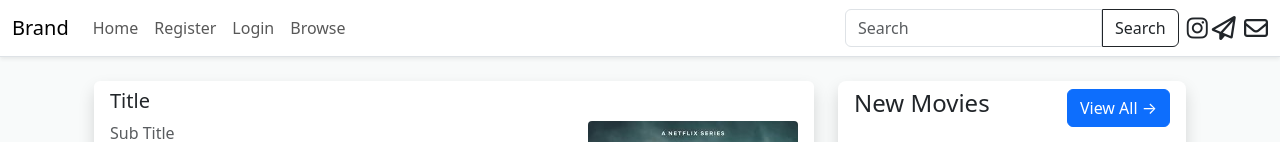
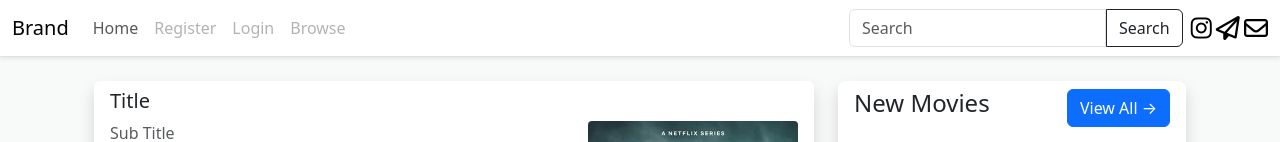
Before and after one commit to Roozbeh2007/my-project, a plain HTML site: page index.html in a window 1280 px wide. Shown: the top 142 px of the page. Drawn offline with nearby package versions, Linux system fonts and the light colour scheme.

Commit message:
disabled links

```diff
--- a/index.html
+++ b/index.html
@@ -26,13 +26,13 @@
                     <a class="nav-link" href="index.html">Home</a>
                   </li>
                   <li class="nav-item">
-                    <a class="nav-link" href="#">Register</a>
+                    <a class="nav-link disabled" href="#">Register</a>
                   </li>
                   <li class="nav-item">
-                    <a class="nav-link" href="#">Login</a>
+                    <a class="nav-link disabled" href="#">Login</a>
                   </li>
                   <li class="nav-item">
-                    <a class="nav-link" href="#">Browse</a>
+                    <a class="nav-link disabled" href="#">Browse</a>
                   </li>
                 </ul>
 
@@ -41,10 +41,10 @@
                   <button class="btn btn-outline-dark rounded-start-0" type="submit">Search</button>
                 </form>
 
-                <div class="icons d-none d-lg-block">
-                  <i class="fa-brands fa-instagram fa-xl"></i>
-                  <i class="fa-regular fa-paper-plane fa-xl me-1"></i>
-                  <i class="fa-regular fa-envelope fa-xl"></i>
+                <div class="icons d-none d-lg-block d-flex justify-content-between">
+                  <a href="#"><i class="fa-brands fa-instagram fa-xl"></i></a>
+                  <a href="#"><i class="fa-regular fa-paper-plane fa-xl"></i></a>
+                  <a href="#"><i class="fa-regular fa-envelope fa-xl"></i></a>
                </div>
               </div>
             </div>
@@ -57,7 +57,7 @@
          <div class="container mt-4">
             <div class="row d-flex justify-content-between m-auto">
 
-              <!-- Section Box -->
+              <!-- Section Movie Box -->
                 <div class="box col-12 col-lg-8">
 
                   <div class="movie-box w-100 rounded-3 m-0 shadow">
@@ -126,12 +126,13 @@
              </div>
 
                 </div>
-              <!-- End Section Box -->
+              <!-- End Section Movie Box -->
 
               <!-- Section Aside -->
               <div class="aside mt-5 mt-lg-0 col-12 col-lg-4">
                 <aside>
 
+                  <!-- Section New Movies -->
                    <div class="new-movies rounded-3 shadow">
                      <div class="row d-flex justify-content-between py-2 px-3">
                         <div class="col-6"><h4>New Movies</h4></div>
@@ -165,7 +166,9 @@
                         </div>
                       </div>
                    </div>
+                   <!-- End Section New Movies -->
 
+                   <!-- Section Genre -->
                    <div class="genre mt-4 rounded-3 shadow">
                       <div class="row d-flex justify-content-between py-2 px-3">
                          <div class="col-6">
@@ -213,6 +216,7 @@
                          </div>
                       </div>
                    </div>
+                   <!-- End Section Genre -->
 
                 </aside>
              </div>
--- a/styles/style.css
+++ b/styles/style.css
@@ -25,7 +25,11 @@ nav {
 }
 
 .nav-item a:hover {
-	color: rgb(0, 0, 0);
+	color: black;
+}
+
+.icons a{
+	color: black;
 }
 /* End Section Menu */
 
```
Also changed, not shown: register/register.html (added).
